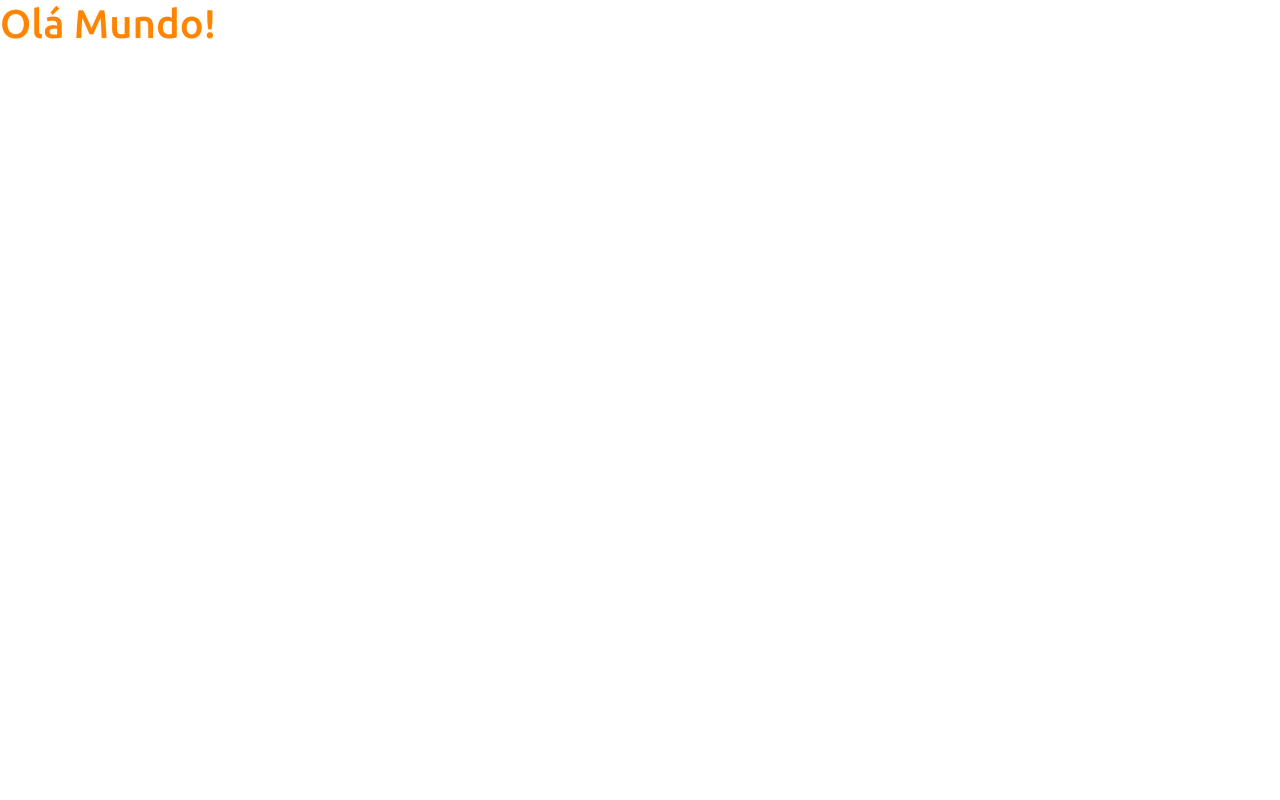
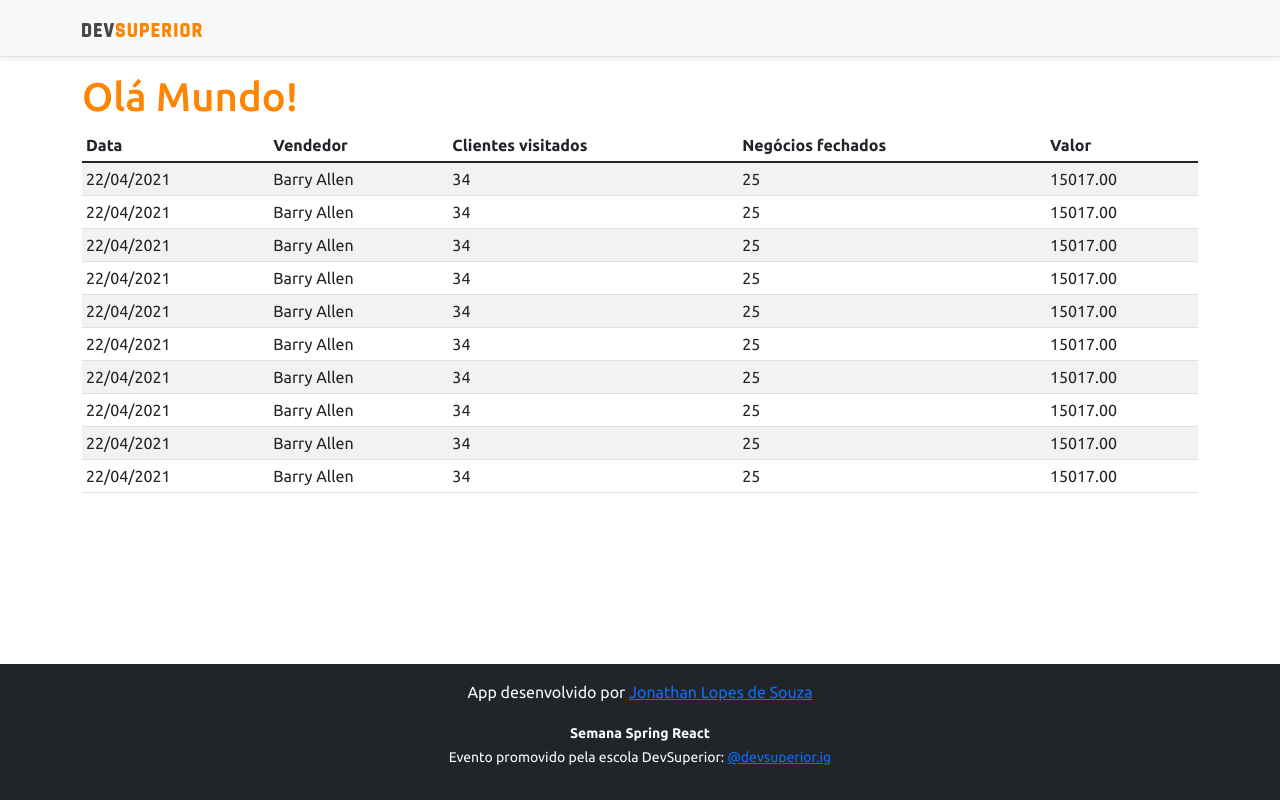
Before and after one commit to jonathanlopesdesouza/projeto-sds3, a React (Create React App) app in the folder frontend/: page / in a window 1280 px wide. Built offline with nearby package versions, Linux system fonts and the light colour scheme.

Commit message:
Basic static components

```diff
--- a/frontend/src/App.tsx
+++ b/frontend/src/App.tsx
@@ -1,9 +1,18 @@
-import React from 'react';
+import NavBar from "components/NavBar";
+import Footer from "components/Footer";
+import DataTable from "components/DataTable";
 
 
 function App() {
   return (
-    <div><h1 className="text-primary">Olá Mundo!</h1> </div>
+    <>
+      <NavBar />
+      <div className="container"><h1 className="text-primary">Olá Mundo!</h1>
+      <DataTable />
+      </div>
+      <Footer />
+
+    </>
   );
 }
 
--- /dev/null
+++ b/frontend/src/components/DataTable/index.tsx
@@ -0,0 +1,85 @@
+const DataTable = () => {
+    return (
+
+        <div className="table-responsive">
+            <table className="table table-striped table-sm">
+                <thead>
+                    <tr>
+                        <th>Data</th>
+                        <th>Vendedor</th>
+                        <th>Clientes visitados</th>
+                        <th>Negócios fechados</th>
+                        <th>Valor</th>
+                    </tr>
+                </thead>
+                <tbody>
+                    <tr>
+                        <td>22/04/2021</td>
+                        <td>Barry Allen</td>
+                        <td>34</td>
+                        <td>25</td>
+                        <td>15017.00</td>
+                    </tr>
+                    <tr>
+                        <td>22/04/2021</td>
+                        <td>Barry Allen</td>
+                        <td>34</td>
+                        <td>25</td>
+                        <td>15017.00</td>
+                    </tr>  <tr>
+                        <td>22/04/2021</td>
+                        <td>Barry Allen</td>
+                        <td>34</td>
+                        <td>25</td>
+                        <td>15017.00</td>
+                    </tr>  <tr>
+                        <td>22/04/2021</td>
+                        <td>Barry Allen</td>
+                        <td>34</td>
+                        <td>25</td>
+                        <td>15017.00</td>
+                    </tr>  <tr>
+                        <td>22/04/2021</td>
+                        <td>Barry Allen</td>
+                        <td>34</td>
+                        <td>25</td>
+                        <td>15017.00</td>
+                    </tr>  <tr>
+                        <td>22/04/2021</td>
+                        <td>Barry Allen</td>
+                        <td>34</td>
+                        <td>25</td>
+                        <td>15017.00</td>
+                    </tr>  <tr>
+                        <td>22/04/2021</td>
+                        <td>Barry Allen</td>
+                        <td>34</td>
+                        <td>25</td>
+                        <td>15017.00</td>
+                    </tr>  <tr>
+                        <td>22/04/2021</td>
+                        <td>Barry Allen</td>
+                        <td>34</td>
+                        <td>25</td>
+                        <td>15017.00</td>
+                    </tr>  <tr>
+                        <td>22/04/2021</td>
+                        <td>Barry Allen</td>
+                        <td>34</td>
+                        <td>25</td>
+                        <td>15017.00</td>
+                    </tr>  <tr>
+                        <td>22/04/2021</td>
+                        <td>Barry Allen</td>
+                        <td>34</td>
+                        <td>25</td>
+                        <td>15017.00</td>
+                    </tr>
+                </tbody>
+            </table>
+        </div>
+
+    );
+}
+
+export default DataTable;
--- /dev/null
+++ b/frontend/src/components/Footer/index.tsx
@@ -0,0 +1,15 @@
+const Footer = () => {
+    return (
+
+            <footer className="footer mt-auto py-3 bg-dark">
+            <div className="container">
+              <p className="text-light">App desenvolvido por <a href="https://github.com/jonathanlopesdesouza" target="_blank" rel="noreferrer">Jonathan Lopes de Souza</a></p>
+              <p className="text-light"><small><strong>Semana Spring React</strong><br/>
+                Evento promovido pela escola DevSuperior: <a href="https://instagram.com/devsuperior.ig" target="_blank" rel="noreferrer">@devsuperior.ig</a></small></p>
+            </div>
+          </footer>
+
+    );
+}
+
+export default Footer;
--- /dev/null
+++ b/frontend/src/components/NavBar/index.tsx
@@ -0,0 +1,15 @@
+import ImgDsDark from 'assets/img/ds-dark.svg';
+
+const NavBar = () => {
+    return (
+        <div className="d-flex flex-column flex-md-row align-items-center p-3 px-md-4 mb-3 bg-light border-bottom shadow-sm">
+            <div className="container">
+                <nav className="my-2 my-md-0 mr-md-3">
+                    <img src={ImgDsDark} alt="DevSuperior" width="120" />
+                </nav>
+            </div>
+        </div>
+    );
+}
+
+export default NavBar;
```
Also changed, not shown: frontend/src/assets/img/ds-dark.svg (added).
